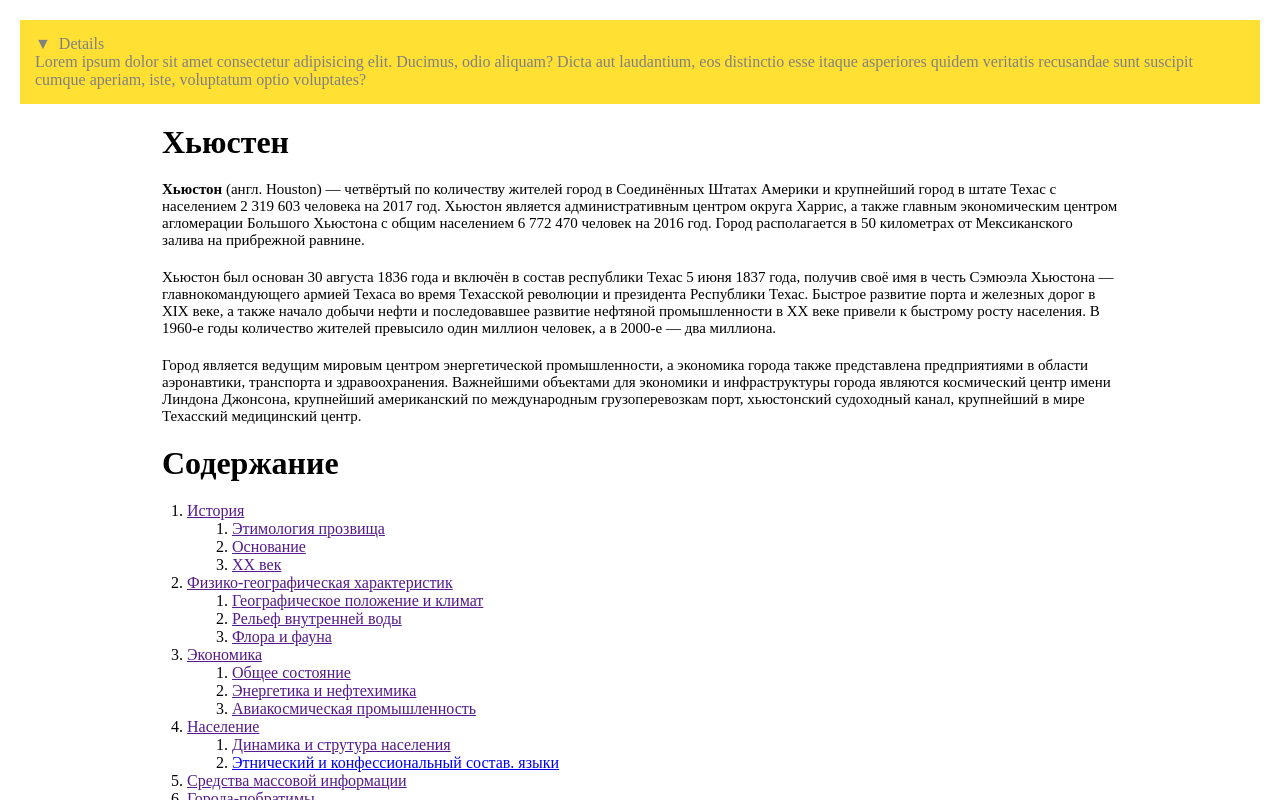
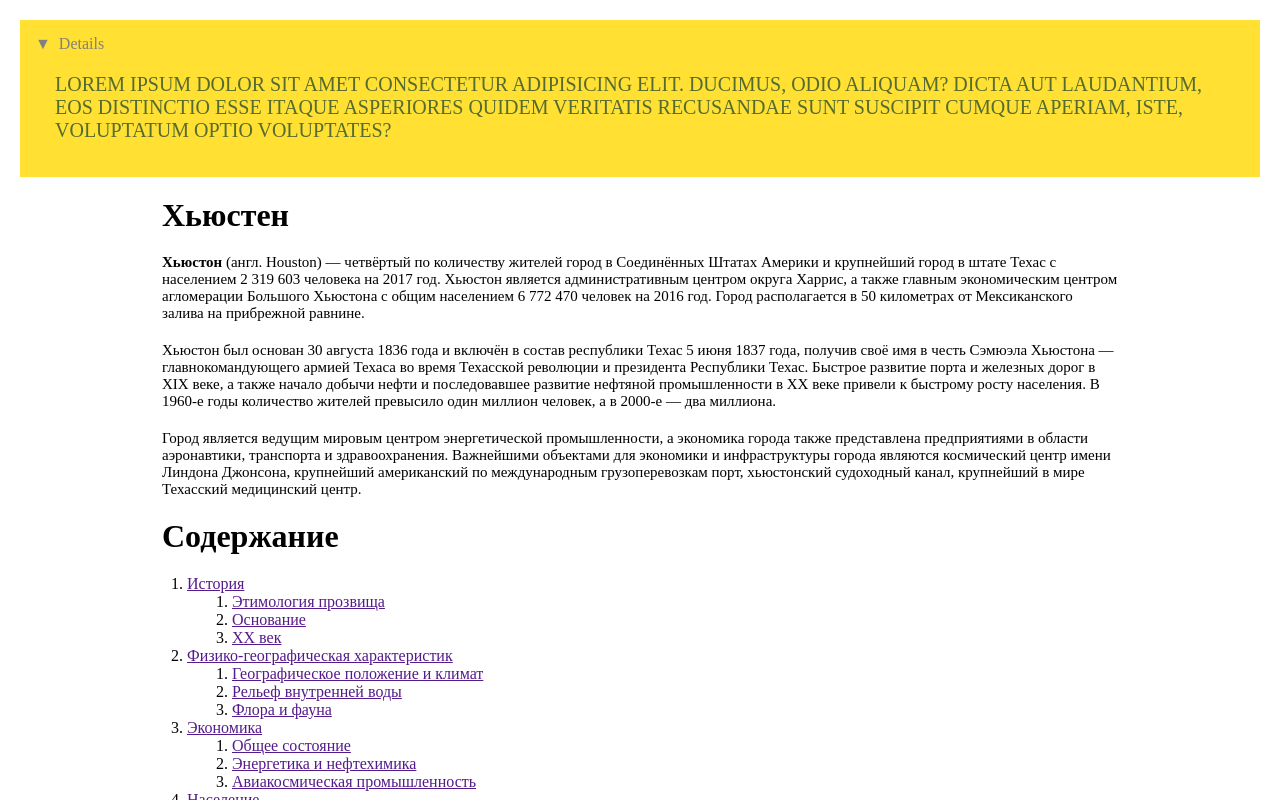
Before and after one commit to kizirgaleevmr/Stepik_Lesson, a plain HTML site: page Husten/index.html in a window 1280 px wide. Both pictures are taken after a click on the heading "Details". Shown: the top 800 px of the page. Drawn offline with Linux system fonts and the light colour scheme.

Commit message:
Header_details

```diff
--- a/Husten/index.html
+++ b/Husten/index.html
@@ -14,9 +14,10 @@
 		<div class="nav">
 			<details>
 				<summary>Details</summary>
-				Lorem ipsum dolor sit amet consectetur adipisicing elit. Ducimus, odio aliquam? Dicta aut laudantium, eos
-				distinctio esse itaque asperiores quidem veritatis recusandae sunt suscipit cumque aperiam, iste, voluptatum
-				optio voluptates?
+				<p>Lorem ipsum dolor sit amet consectetur adipisicing elit. Ducimus, odio aliquam? Dicta aut laudantium, eos
+					distinctio esse itaque asperiores quidem veritatis recusandae sunt suscipit cumque aperiam, iste,
+					voluptatum
+					optio voluptates?</p>
 			</details>
 		</div>
 	</header>
@@ -651,4 +652,3 @@
 </body>
 
 </html>
-<button></button>
--- a/Husten/scss/_header.scss
+++ b/Husten/scss/_header.scss
@@ -22,3 +22,8 @@ summary::before {
 details[open] > summary::before {
 	content: "\25BC";
 }
+details > p {
+	font-size: 20px;
+	color: darkolivegreen;
+	text-transform: uppercase;
+}
```
Also changed, not shown: GIT_команды/новый 1.txt, Husten/css/style.css.
